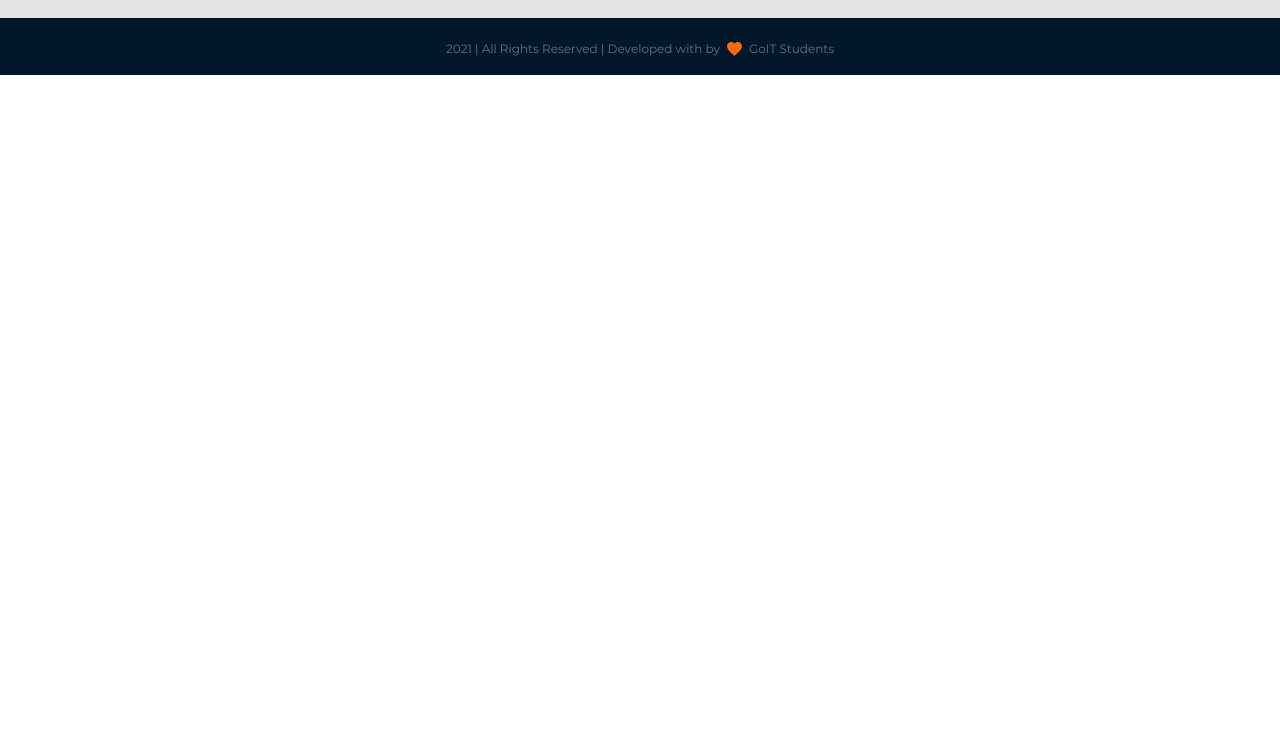
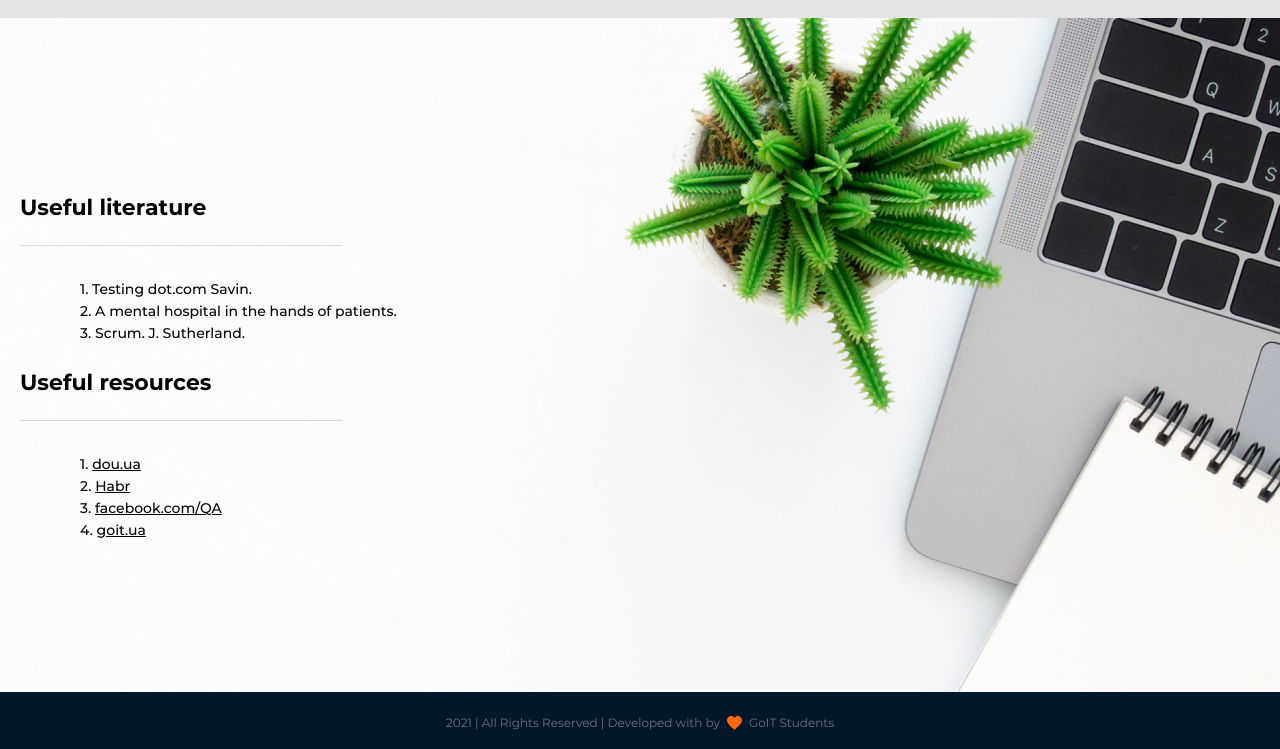
Before and after one commit to IvanFesenko/ProTestFront, a React app: page /useful-info in a window 1280 px wide. Shown: the part 52-801 px from the top of the page. Built offline with nearby package versions, Linux system fonts and the light colour scheme.

Commit message:
FRONT 14

```diff
--- a/src/components/App/App.js
+++ b/src/components/App/App.js
@@ -1,7 +1,7 @@
 
 import { Route } from 'react-router-dom';
 import { Header, Footer, Main, Home } from 'components';
-import { AuthPage, ContactsPage } from 'views';
+import { AuthPage, ContactsPage, UseFulPage} from 'views';
 
 
 function App() {
@@ -21,6 +21,9 @@ function App() {
         <Route path="/contacts">
           <ContactsPage />
         </Route>
+        <Route path="/useful-info">
+          <UseFulPage />
+        </Route>
       </Main>
       <Footer />
     </>
--- a/src/components/Main/Main.style.js
+++ b/src/components/Main/Main.style.js
@@ -4,6 +4,13 @@ import { mainBackground } from 'assets/colors';
 
 export const Wrapper = styled.div`
   background-color: ${mainBackground};
+  background-position: top right;
+  background-repeat: no-repeat;
+  background-size:cover;
+
+  @media (max-width: 900px) {
+    background-position: top center;
+  }
 `;
 
 export const Container = styled.div`
--- a/src/views/ContactsPage/ContactsPage.module.css
+++ b/src/views/ContactsPage/ContactsPage.module.css
@@ -10,6 +10,7 @@
     position: absolute;
     width: 322px;
     height: 1px;
+    opacity: 0.15;
     background: #00122F;
     top: calc(100% + 22px);
     left: 50%;
--- /dev/null
+++ b/src/views/UseFulPage/UseFulPage.js
@@ -0,0 +1,52 @@
+import { useEffect } from 'react'
+import styles from './UseFulPage.module.css'
+
+import imgUseful from './../../assets/images/useful.png';
+
+const literaturis = [
+    {id:0, title:'1. Testing dot.com Savin.'},
+    {id:1, title:'2. A mental hospital in the hands of patients.'},
+    {id:2, title:'3. Scrum. J. Sutherland.'},
+]
+
+const resources = [
+    {id:0, position:1, name:'dou.ua', link:'https://dou.ua/'},
+    {id:1, position:2, name:'Habr', link:'https://habr.com/ru/'},
+    {id:2, position:3, name:'facebook.com/QA', link:'https://www.facebook.com/QA'},
+    {id:3, position:4, name:'goit.ua', link:'https://goit.ua/'},
+]
+
+const UseFulPage = () => {
+
+    useEffect(()=>{
+        document.querySelector('#root > div').style.backgroundImage = `url(${imgUseful})`
+
+        return ()=>{
+            document.querySelector('#root > div').style.backgroundImage = ''
+        }
+    }, [])
+
+    return (
+        <div className={styles.useful} >
+            <div>
+                <h2>Useful literature</h2>
+                <ul>
+                    {
+                        literaturis.map(({title}, k)=>(<li key={k}>{title}</li>))
+                    }
+                </ul>
+
+                <h2>Useful resources</h2>
+                <ul>
+                    {
+                        resources.map(({position, name, link}, k)=>(<li key={k}><a href={link}>{position}. <span>{name}</span></a></li>))
+                    }
+                </ul>
+
+            </div>
+            <div></div>
+        </div>
+    )
+}
+
+export default UseFulPage
--- /dev/null
+++ b/src/views/UseFulPage/UseFulPage.module.css
@@ -0,0 +1,52 @@
+.useful{
+    display: flex;
+    align-items: center;
+    height: calc(100vh - 126px);
+    /* background-image: url('./../../assets/images/useful.png'); */
+}
+
+.useful > div{
+    width: 50%;
+}
+
+.useful h2{
+    font-weight: bold;
+    font-size: 22px;
+    line-height: 30px;
+    position: relative;
+    margin-top: 24px;
+    margin-bottom: 55px;
+}
+
+.useful h2::after{
+    content: '';
+
+    position: absolute;
+    width: 322px;
+    height: 1px;
+    opacity: 0.15;
+    background: #00122F;
+    top: calc(100% + 22px);
+    left: 0;
+}
+
+.useful ul{
+    list-style-type: none;
+    padding: 0;
+    margin: 0;
+}
+
+.useful ul li{
+    font-weight: 500;
+    margin-left: 60px;
+    font-size: 14px;
+    line-height: 22px;
+}
+
+.useful ul li a{
+    color:#000;
+}
+.useful ul li a span{
+    text-decoration: underline;
+    /* margin-left: 5px; */
+}
--- /dev/null
+++ b/src/views/UseFulPage/index.js
@@ -0,0 +1 @@
+export { default as UseFulPage } from './UseFulPage'
--- a/src/views/index.js
+++ b/src/views/index.js
@@ -1,2 +1,3 @@
 export { AuthPage } from './AuthPage';
 export { ContactsPage } from './ContactsPage';
+export { UseFulPage } from './UseFulPage';
```
